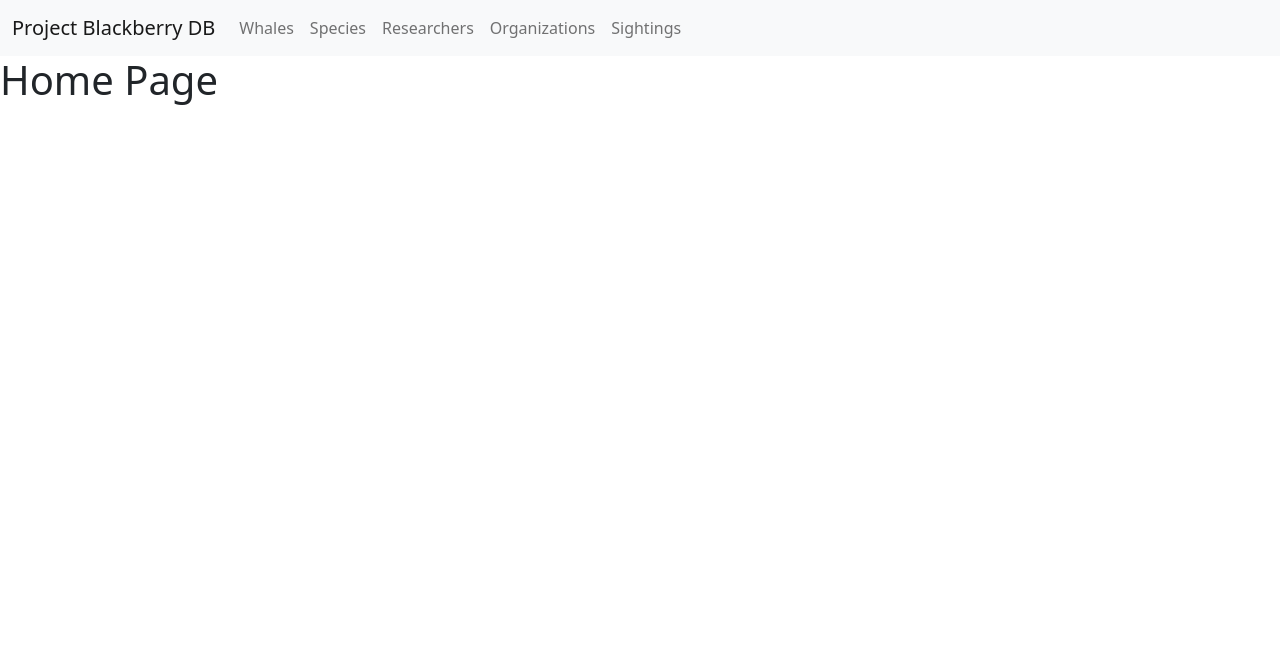
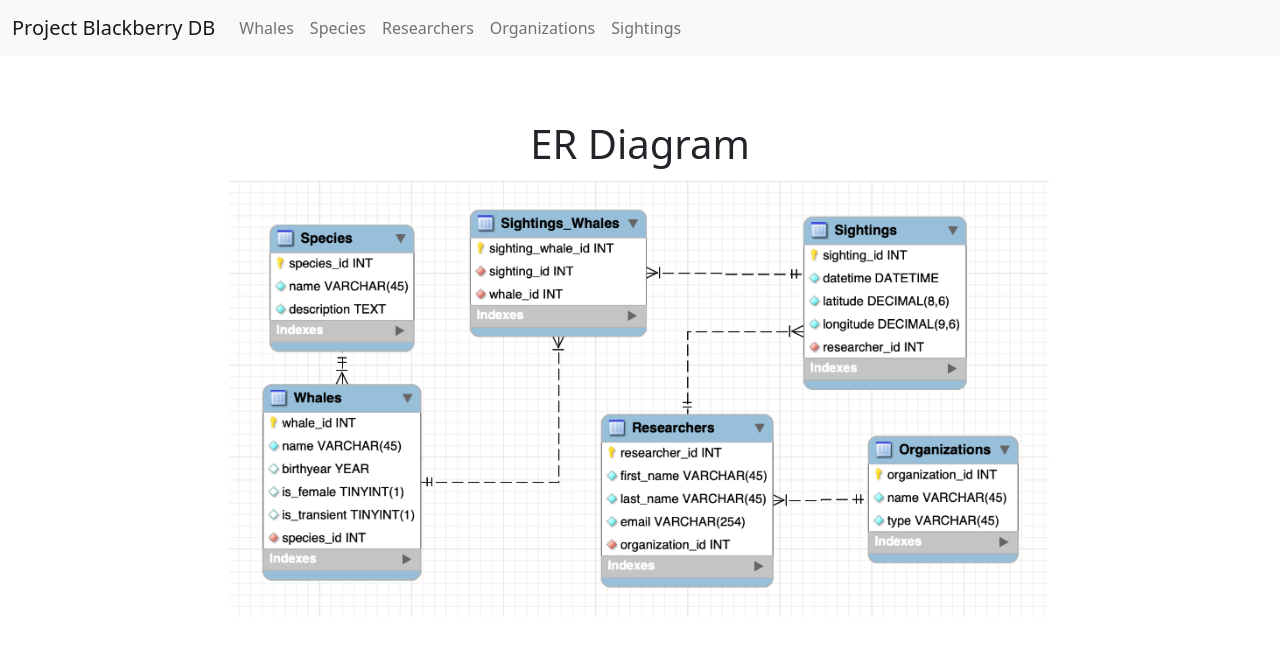
Before and after one commit to jnees/CS340-blackberry, a React (Create React App) app in the folder client/: page / in a window 1280 px wide. Shown: the top 656 px of the page. Built offline with nearby package versions, Linux system fonts and the light colour scheme.

Commit message:
Add diagram to home page.

```diff
--- a/client/src/App.css
+++ b/client/src/App.css
@@ -1,3 +1,7 @@
 .App {
   text-align: center;
 }
+
+.navbar {
+  margin-bottom: 5%;
+}
--- a/client/src/components/home.js
+++ b/client/src/components/home.js
@@ -5,7 +5,10 @@ export default class Home extends React.Component {
 
     render() {
       return (
-       <h1>Home Page</h1>
+       <div class="container text-center">
+         <h1>ER Diagram</h1>
+         <img src="/er_diagram.png" class="img-fluid" alt="ER Diagram" />
+       </div>
       )
     }
   }
```
Also changed, not shown: client/public/er_diagram.png (added).
